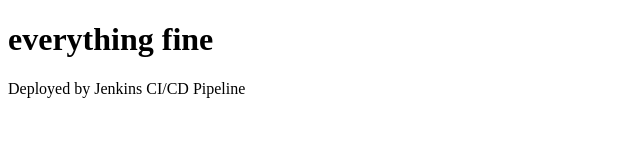
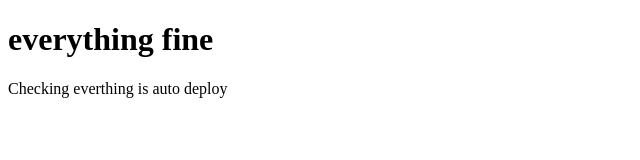
Before and after one commit to PRABHAKARAN-AIT/dev, a website: page index.html in a window 1280 px wide. Shown: the full height of the page, 0-640 px from the left. Drawn offline with Linux system fonts and the light colour scheme.

Commit message:
update checking everthing is auto deploy

```diff
--- a/index.html
+++ b/index.html
@@ -5,6 +5,6 @@
 </head>
 <body>
     <h1>everything fine</h1>
-    <p>Deployed by Jenkins CI/CD Pipeline</p>
+    <p>Checking everthing is auto deploy</p>
 </body>
 </html>
```
